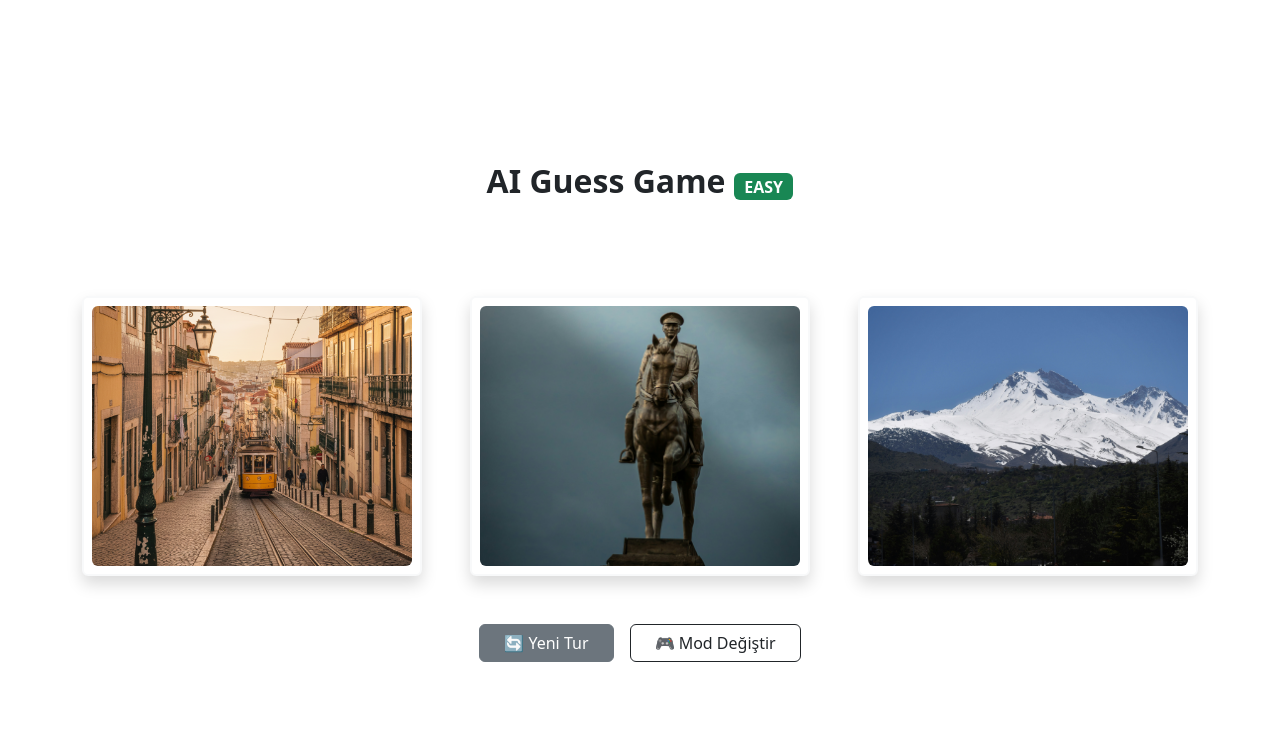
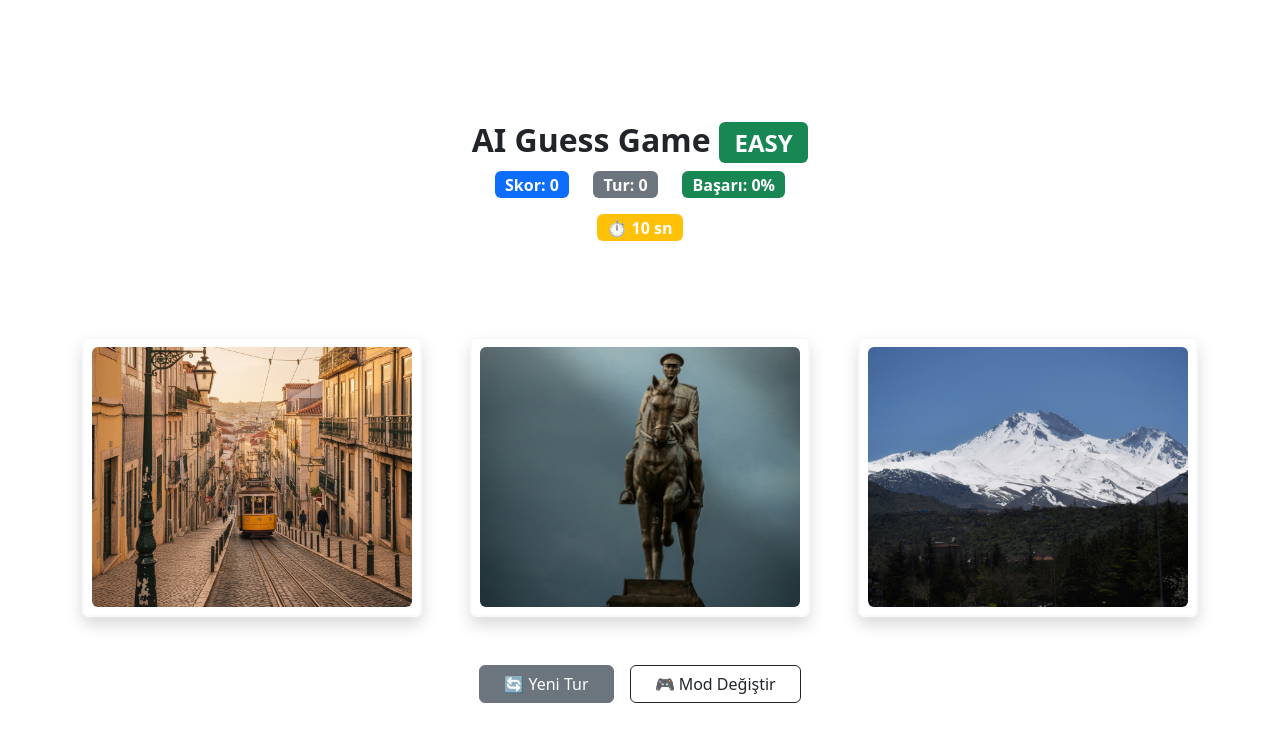
Before and after one commit to aliasim16/1030510261_BS435_WebProgramlama, a React (Vite) app in the folder guess-game/guess-game/: page /game in a window 1280 px wide. Shown: the top 742 px of the page. Built offline with nearby package versions, Linux system fonts and the light colour scheme.

Commit message:
timer skorlar

```diff
--- a/guess-game/guess-game/src/context/GameContext.jsx
+++ b/guess-game/guess-game/src/context/GameContext.jsx
@@ -4,12 +4,35 @@ const GameContext = createContext();
 
 export function GameProvider({ children }) {
   const [lastResult, setLastResult] = useState(null);
-
-  // ✅ Oyun modu: "easy" | "hard"
   const [mode, setMode] = useState("easy");
 
+  // 🔢 SCORE & STATS
+  const [score, setScore] = useState(0);
+  const [totalRounds, setTotalRounds] = useState(0);
+  const [correctCount, setCorrectCount] = useState(0);
+
+  const resetGame = () => {
+    setScore(0);
+    setTotalRounds(0);
+    setCorrectCount(0);
+  };
+
   return (
-    <GameContext.Provider value={{ lastResult, setLastResult, mode, setMode }}>
+    <GameContext.Provider
+      value={{
+        lastResult,
+        setLastResult,
+        mode,
+        setMode,
+        score,
+        setScore,
+        totalRounds,
+        setTotalRounds,
+        correctCount,
+        setCorrectCount,
+        resetGame,
+      }}
+    >
       {children}
     </GameContext.Provider>
   );
--- a/guess-game/guess-game/src/pages/GameScreen.jsx
+++ b/guess-game/guess-game/src/pages/GameScreen.jsx
@@ -7,7 +7,17 @@ import PageWrapper from "../components/PageWrapper";
 
 export default function GameScreen() {
   const navigate = useNavigate();
-  const { setLastResult, mode } = useGame();
+
+  const {
+    setLastResult,
+    mode,
+    score,
+    setScore,
+    totalRounds,
+    setTotalRounds,
+    correctCount,
+    setCorrectCount,
+  } = useGame();
 
   const [images, setImages] = useState([]);
   const [correctIndex, setCorrectIndex] = useState(null);
@@ -15,50 +25,77 @@ export default function GameScreen() {
   const [firstGuessIndex, setFirstGuessIndex] = useState(null);
   const [message, setMessage] = useState("");
   const [showHint, setShowHint] = useState(false);
+  const [timeLeft, setTimeLeft] = useState(
+    mode === "hard" ? 8 : 15
+  );
 
   const isHard = mode === "hard";
 
-  // =========================
-  // Yeni tur kur
-  // =========================
+  // ======================
+  // Yeni tur ayarla
+  // ======================
   const setupNewRound = () => {
-    const aiImages = IMAGE_POOL.filter(img => img.type === "ai");
-    const realImages = IMAGE_POOL.filter(img => img.type === "real");
+    const ai = IMAGE_POOL.filter(i => i.type === "ai");
+    const real = IMAGE_POOL.filter(i => i.type === "real");
 
-    const aiImg =
-      aiImages[Math.floor(Math.random() * aiImages.length)];
+    const aiImg = ai[Math.floor(Math.random() * ai.length)];
+    const reals = [...real].sort(() => Math.random() - 0.5).slice(0, 2);
 
-    const reals = [...realImages]
-      .sort(() => Math.random() - 0.5)
-      .slice(0, 2);
+    const round = [aiImg, ...reals].sort(() => Math.random() - 0.5);
 
-    const roundImages = [aiImg, ...reals].sort(
-      () => Math.random() - 0.5
-    );
-
-    setImages(roundImages);
-    setCorrectIndex(
-      roundImages.findIndex(img => img.type === "ai")
-    );
+    setImages(round);
+    setCorrectIndex(round.findIndex(i => i.type === "ai"));
     setStep("first");
     setFirstGuessIndex(null);
     setShowHint(false);
     setMessage("");
+    setTimeLeft(mode === "hard" ? 8 : 15);
   };
 
   useEffect(() => {
     setupNewRound();
   }, [mode]);
 
-  // =========================
-  // Tıklama logic
-  // =========================
+  // ======================
+  // TIMER
+  // ======================
+  useEffect(() => {
+    if (timeLeft <= 0 && correctIndex !== null) {
+      setLastResult({
+        isWin: false,
+        winOn: "none",
+        correctImage: images[correctIndex],
+        mode,
+      });
+
+      setTotalRounds(totalRounds + 1);
+      navigate("/result");
+      return;
+    }
+
+    const timer = setTimeout(() => {
+      setTimeLeft(timeLeft - 1);
+    }, 1000);
+
+    return () => clearTimeout(timer);
+  }, [timeLeft]);
+
+  // ======================
+  // Tıklama mantığı
+  // ======================
   const handleClick = (index) => {
     if (step === "first") {
       setFirstGuessIndex(index);
 
-      // HARD: tek şans
+      // HARD MODE
       if (isHard) {
+        if (index === correctIndex) {
+          setScore(score + 15);
+          setCorrectCount(correctCount + 1);
+        }
+
+        setTotalRounds(totalRounds + 1);
+
         setLastResult({
           isWin: index === correctIndex,
           winOn: index === correctIndex ? "first" : "none",
@@ -69,8 +106,12 @@ export default function GameScreen() {
         return;
       }
 
-      // EASY: ilk tahmin
+      // EASY MODE - ilk tahmin
       if (index === correctIndex) {
+        setScore(score + 10);
+        setCorrectCount(correctCount + 1);
+        setTotalRounds(totalRounds + 1);
+
         setLastResult({
           isWin: true,
           winOn: "first",
@@ -84,8 +125,15 @@ export default function GameScreen() {
         setMessage("Yanlış tahmin! İpucuna dikkat et.");
       }
     } else {
-      // EASY: ikinci tahmin
+      // EASY MODE - ikinci tahmin
       if (index === firstGuessIndex) return;
+
+      if (index === correctIndex) {
+        setScore(score + 5);
+        setCorrectCount(correctCount + 1);
+      }
+
+      setTotalRounds(totalRounds + 1);
 
       setLastResult({
         isWin: index === correctIndex,
@@ -101,16 +149,35 @@ export default function GameScreen() {
     <PageWrapper>
       <div className="container text-center mt-4">
         {/* Başlık */}
-        <h2 className="fw-bold mb-4">
+        <h2 className="fw-bold mb-2">
           AI Guess Game{" "}
-          <span
-            className={`badge ${
-              isHard ? "bg-danger" : "bg-success"
-            } fs-6`}
-          >
+          <span className={`badge ${isHard ? "bg-danger" : "bg-success"}`}>
             {mode.toUpperCase()}
           </span>
         </h2>
+
+        {/* Skor & İstatistik */}
+        <div className="d-flex justify-content-center gap-4 mb-3">
+          <span className="badge bg-primary fs-6">Skor: {score}</span>
+          <span className="badge bg-secondary fs-6">Tur: {totalRounds}</span>
+          <span className="badge bg-success fs-6">
+            Başarı:{" "}
+            {totalRounds === 0
+              ? "0%"
+              : Math.round((correctCount / totalRounds) * 100) + "%"}
+          </span>
+        </div>
+
+        {/* Timer */}
+        <div className="mb-3">
+          <span
+            className={`badge ${
+              timeLeft <= 3 ? "bg-danger" : "bg-warning"
+            } fs-6`}
+          >
+            ⏱️ {timeLeft} sn
+          </span>
+        </div>
 
         {/* Görseller */}
         <div className="row justify-content-center mt-5 g-5">
@@ -123,9 +190,7 @@ export default function GameScreen() {
                 image={img}
                 onClick={() => handleClick(idx)}
                 isDisabled={
-                  !isHard &&
-                  step === "second" &&
-                  idx === firstGuessIndex
+                  !isHard && step === "second" && idx === firstGuessIndex
                 }
                 isSelected={idx === firstGuessIndex}
               />
@@ -136,22 +201,16 @@ export default function GameScreen() {
         {/* İpucu */}
         {!isHard && showHint && (
           <div className="alert alert-info mt-4">
-            <strong>İpucu:</strong>{" "}
-            {images[correctIndex]?.hint}
+            <strong>İpucu:</strong> {images[correctIndex]?.hint}
           </div>
         )}
 
         {/* Mesaj */}
-        {message && (
-          <p className="text-muted mt-2">{message}</p>
-        )}
+        {message && <p className="text-muted mt-2">{message}</p>}
 
         {/* Alt butonlar */}
         <div className="d-flex justify-content-center gap-3 mt-5">
-          <button
-            className="btn btn-secondary px-4"
-            onClick={setupNewRound}
-          >
+          <button className="btn btn-secondary px-4" onClick={setupNewRound}>
             🔄 Yeni Tur
           </button>
           <button
```
